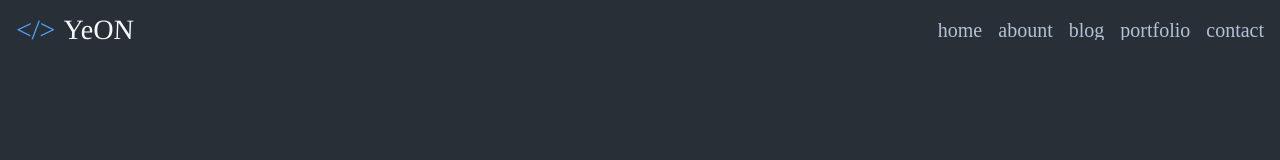
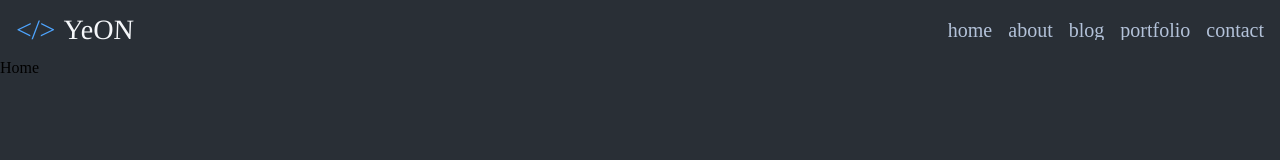
Before and after one commit to yeon990806/yeon990806.github.io, a React (Vite) app: page / in a window 1280 px wide. Shown: the top 160 px of the page. Built offline with nearby package versions, Linux system fonts and the light colour scheme; a web font is replaced by a local one.

Commit message:
faet(home): added sections

```diff
--- /dev/null
+++ b/src/components/Home/HomeAbout.tsx
@@ -0,0 +1,6 @@
+const HomeAbout = () => (
+  <section className="home-section" id="about">
+    About
+  </section>
+);
+export default HomeAbout;
--- /dev/null
+++ b/src/components/Home/HomeBlog.tsx
@@ -0,0 +1,6 @@
+const HomeBlog = () => (
+  <section className="home-section" id="blog">
+    Blog
+  </section>
+);
+export default HomeBlog;
--- /dev/null
+++ b/src/components/Home/HomeContact.tsx
@@ -0,0 +1,6 @@
+const HomeContact = () => (
+  <section className="home-section" id="contact">
+    Contact
+  </section>
+);
+export default HomeContact;
--- /dev/null
+++ b/src/components/Home/HomeDefault.tsx
@@ -0,0 +1,6 @@
+const HomeDefault = () => (
+  <section className="home-section" id="home">
+    Home
+  </section>
+);
+export default HomeDefault;
--- a/src/components/Home/HomeHeader.tsx
+++ b/src/components/Home/HomeHeader.tsx
@@ -15,6 +15,10 @@ const HomeHeader = () => {
 };
 
 const StyledHomeHeader = styled.header`
+  position: fixed;
+  left: 0;
+  right: 0;
+  top: 0;
   padding: 16px;
   display: flex;
   align-items: center;
--- a/src/components/Home/HomeNavigation.tsx
+++ b/src/components/Home/HomeNavigation.tsx
@@ -4,7 +4,7 @@ import styled from "styled-components";
 
 const MENU_LIST = [
   "home",
-  "abount",
+  "about",
   "blog",
   "portfolio",
   "contact",
--- /dev/null
+++ b/src/components/Home/HomePortfolio.tsx
@@ -0,0 +1,6 @@
+const HomePortfolio = () => (
+  <section className="home-section" id="portfolio">
+    Portfolio
+  </section>
+);
+export default HomePortfolio;
--- a/src/routes/home.tsx
+++ b/src/routes/home.tsx
@@ -1,9 +1,19 @@
+import HomeDefault from '../components/Home/HomeDefault';
 import HomeHeader from '../components/Home/HomeHeader';
 import React from 'react';
+import HomeAbout from '../components/Home/HomeAbout';
+import HomeBlog from '../components/Home/HomeBlog';
+import HomePortfolio from '../components/Home/HomePortfolio';
+import HomeContact from '../components/Home/HomeContact';
 
 const Home = () => (
   <React.Fragment>
     <HomeHeader />
+    <HomeDefault />
+    <HomeAbout />
+    <HomeBlog />
+    <HomePortfolio />
+    <HomeContact />
   </React.Fragment>
 );
 export default Home;
--- a/src/styles/GlobalStyle.ts
+++ b/src/styles/GlobalStyle.ts
@@ -11,12 +11,26 @@ const GlobalStyle = createGlobalStyle`
 
   html {
     height: 100vh;
+    scroll-behavior: smooth;
   }
 
   body {
     height: 100%;
     background-color: #292f36;
   }
+
+  #root {
+    height: 100%;
+  }
+
+  main {
+    height: 100%;
+
+    .home-section {
+      height: 100%;
+      padding-top: 60px;
+    }
+  }
 `;
 
 export default GlobalStyle;
```
